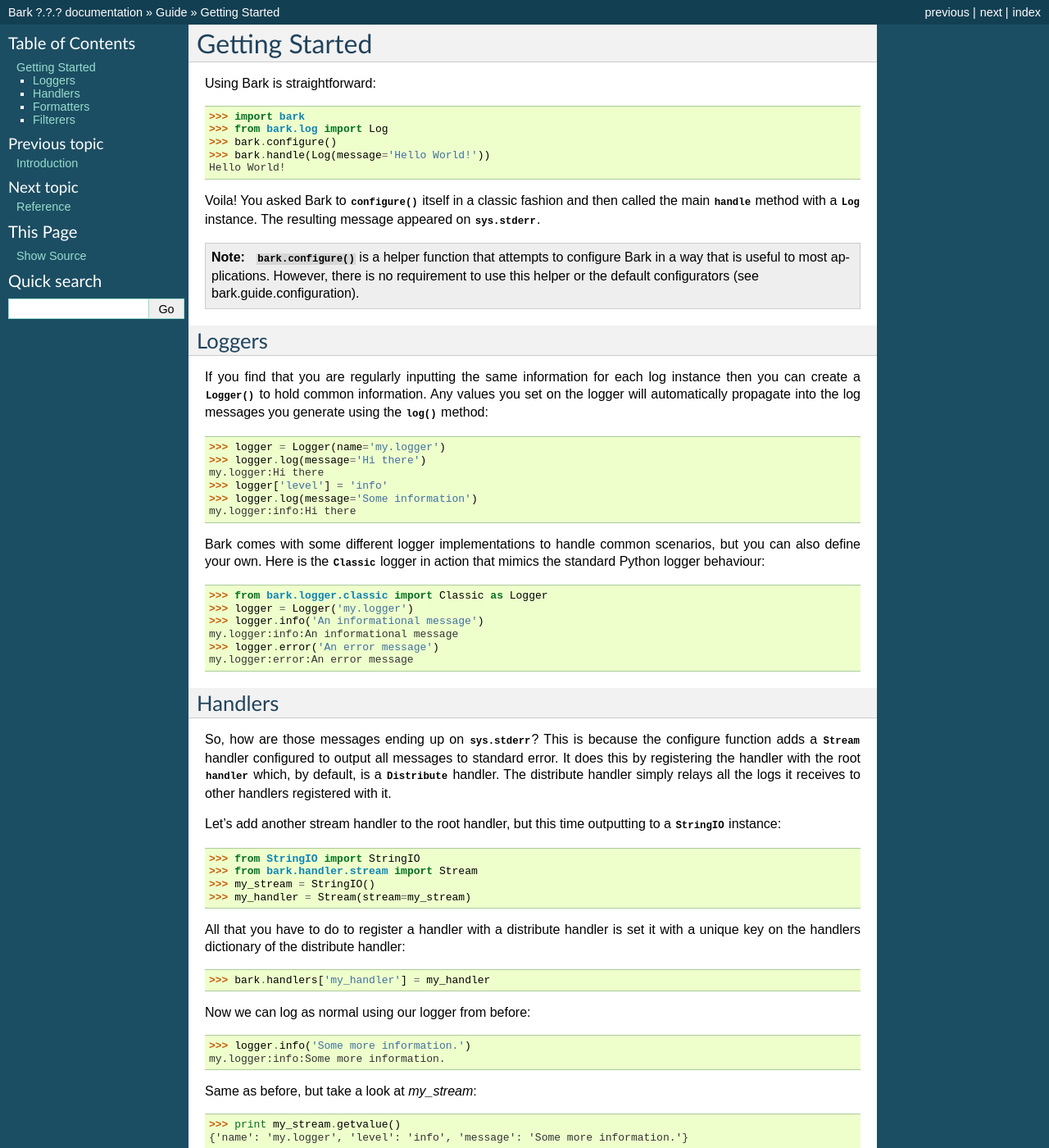
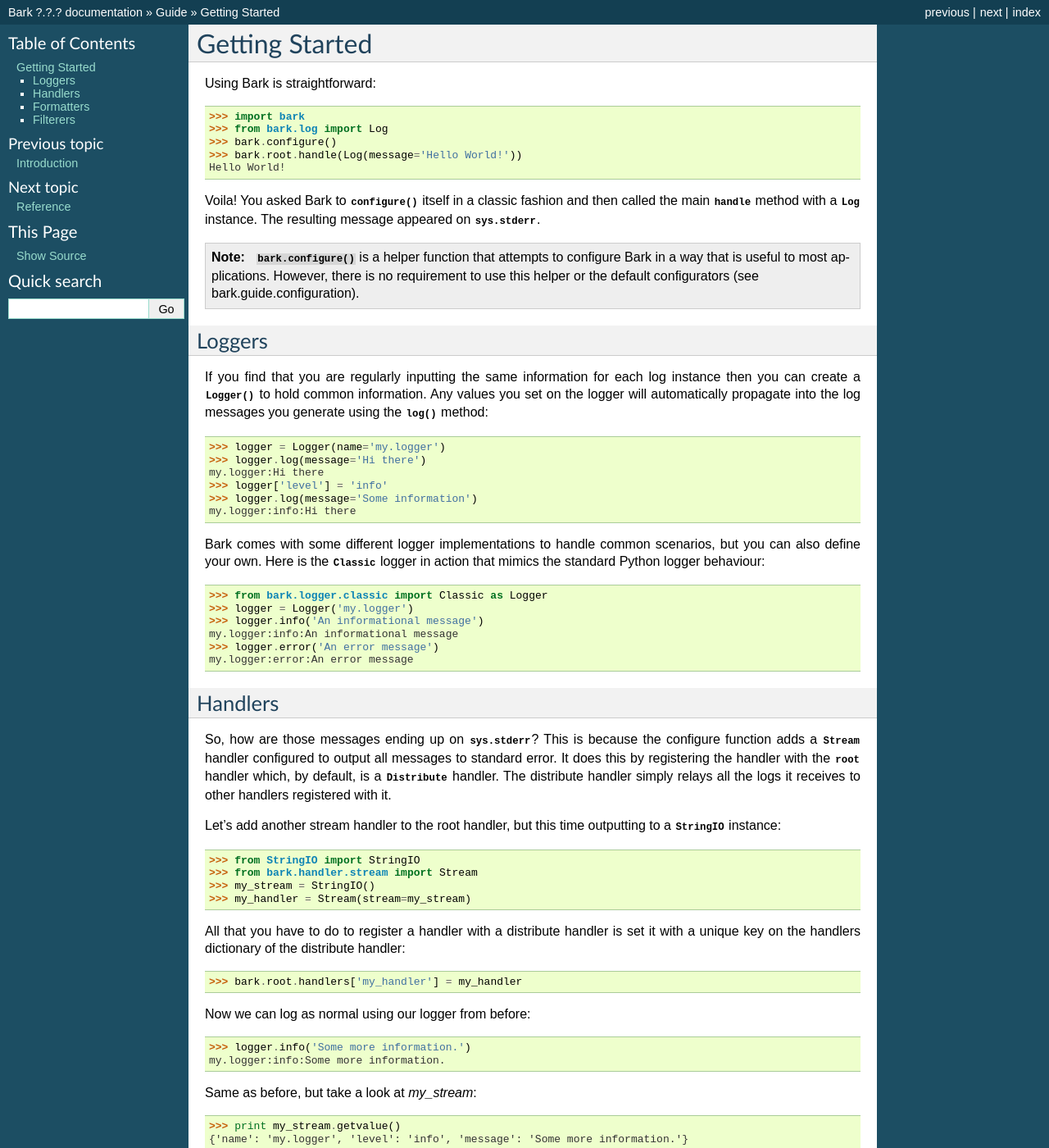
Before and after one commit to 4degrees/sawmill, a Sphinx documentation site: the page built from doc/guide/getting_started.rst, in a window 1280 px wide and 1400 px high. Shown: the whole window at 82% size. Built offline with Sphinx 7.4.7, drawn with Linux system fonts in a browser that asks for light colours; some of the changed text lies outside the part shown.

Commit message:
Prevent clobbering of handler namespace by using more explicit name for root.
Also, remove tenuous references to methods on root handler.

```diff
--- a/doc/guide/getting_started.rst
+++ b/doc/guide/getting_started.rst
@@ -12,11 +12,11 @@ Using Bark is straightforward::
     >>> import bark
     >>> from bark.log import Log
     >>> bark.configure()
-    >>> bark.handle(Log(message='Hello World!'))
+    >>> bark.root.handle(Log(message='Hello World!'))
     Hello World!
 
 Voila! You asked Bark to :py:func:`~bark.configure` itself in a classic
-fashion and then called the main :py:data:`~bark.handle` method with a
+fashion and then called the main :py:data:`~bark.root.handle` method with a
 :py:class:`~bark.log.Log` instance. The resulting message appeared on
 :py:attr:`sys.stderr`.
 
@@ -61,7 +61,7 @@ Handlers
 So, how are those messages ending up on :py:attr:`sys.stderr`? This is because
 the configure function adds a :py:class:`~bark.handler.stream.Stream` handler
 configured to output all messages to standard error. It does this by
-registering the handler with the root :py:data:`~bark.handler` which, by
+registering the handler with the :py:data:`~bark.root` handler which, by
 default, is a :py:class:`~bark.handler.distribute.Distribute` handler. The
 distribute handler simply relays all the logs it receives to other handlers
 registered with it.
@@ -77,7 +77,7 @@ to a :py:class:`~StringIO.StringIO` instance::
 All that you have to do to register a handler with a distribute handler is
 set it with a unique key on the handlers dictionary of the distribute handler::
 
-    >>> bark.handlers['my_handler'] = my_handler
+    >>> bark.root.handlers['my_handler'] = my_handler
 
 Now we can log as normal using our logger from before::
 
@@ -153,13 +153,13 @@ up under a distribute handler and then set the filterer on that handler. For
 example, here is how to limit all the handlers using a filterer on the root
 handler::
 
-    >>> bark.handler.filterer = Level(min='error', max=None)
+    >>> bark.root.filterer = Level(min='error', max=None)
     >>> logger.info('I will not appear anywhere.')
 
 You can also quickly combine different filterers for more complex effects::
 
     >>> from bark.filterer.pattern import Pattern
-    >>> bark.handler.filterer |= Pattern('my\..*')
+    >>> bark.root.filterer |= Pattern('my\..*')
 
 The above would filter any log that had too low a level *or* had a name value
 that started with 'my.'.
--- a/doc/guide/introduction.rst
+++ b/doc/guide/introduction.rst
@@ -34,8 +34,11 @@ Here are some examples of how Bark differs:
 * Filterers and formatters are only defined for handlers so it is clearer
   where to use them (though potentially more restrictive).
 
-* Easy to change the root handler (:py:attr:`bark.handler`).
+* Easy to change the root handler (:py:attr:`bark.root`).
 
 * Requires Python 2.6 or higher.
 
 * Follows PEP8.
+
+Installation
+------------
--- a/source/bark/configurator/classic.py
+++ b/source/bark/configurator/classic.py
@@ -25,7 +25,7 @@ def configure(level='info', filepath=None, *args, **kw):
         filterer=Level(min=level, max=None),
         formatter=Field(keys=['level', 'name', 'message'], template='{value}')
     )
-    bark.handlers['stderr'] = stderr_handler
+    bark.root.handlers['stderr'] = stderr_handler
 
     if filepath is None:
         prefix = datetime.now().strftime('bark-%Y_%m_%d-%H_%M_%S-')
@@ -37,4 +37,4 @@ def configure(level='info', filepath=None, *args, **kw):
         filterer=Level(min=None, max=None),
         formatter=Field(keys=['level', 'name', 'message'])
     )
-    bark.handlers['file'] = file_handler
+    bark.root.handlers['file'] = file_handler
--- a/source/bark/logger/base.py
+++ b/source/bark/logger/base.py
@@ -15,7 +15,7 @@ class Logger(Log):
 
     '''
 
-    def __init__(self, _handler=bark.handler, **kw):
+    def __init__(self, _handler=bark.root, **kw):
         '''Initialise logger.
 
         If you need to override the default handler then pass in a custom
```
Also changed, not shown: source/bark/__init__.py (+1 -6 lines), 1 other file.
